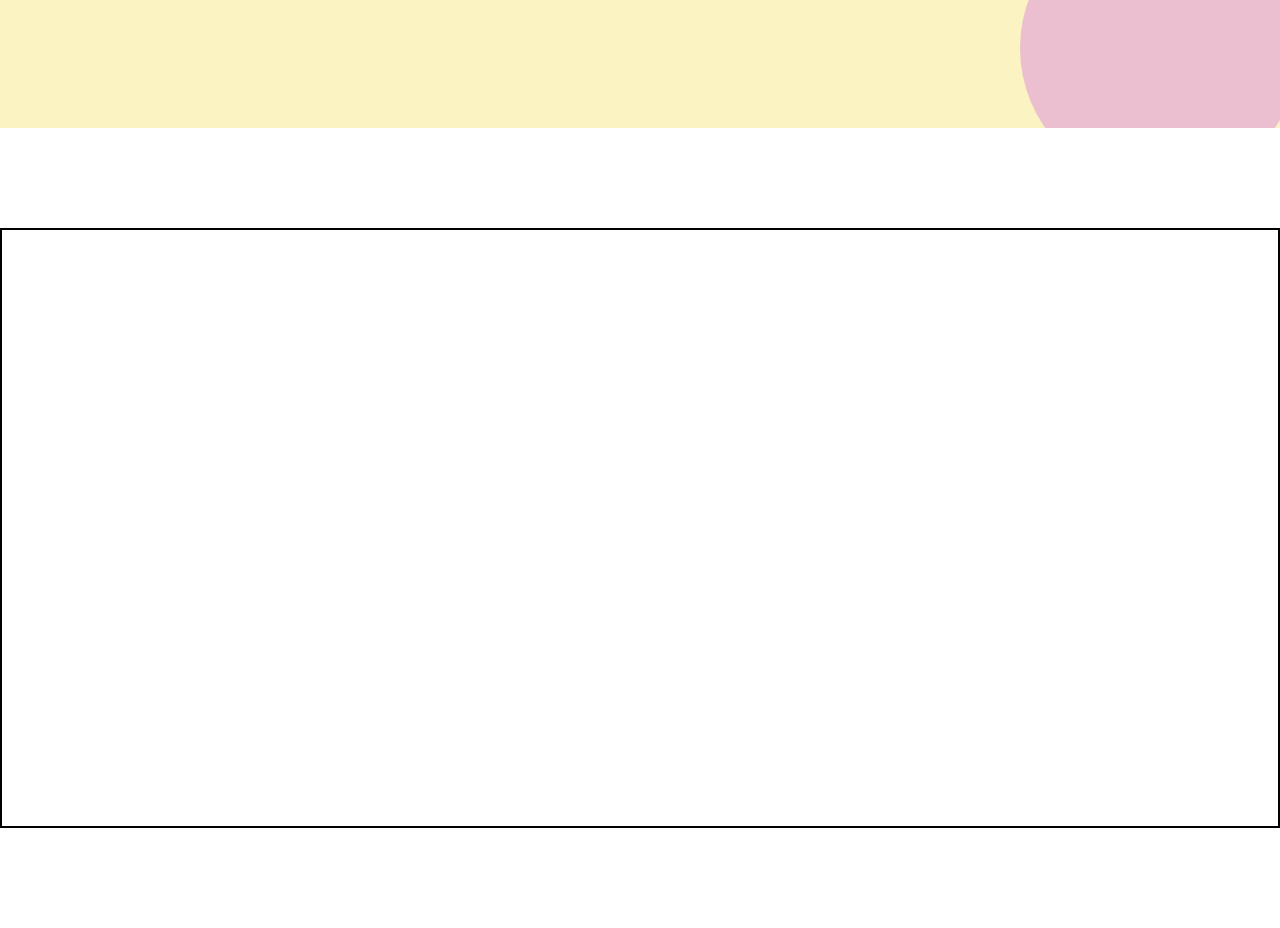
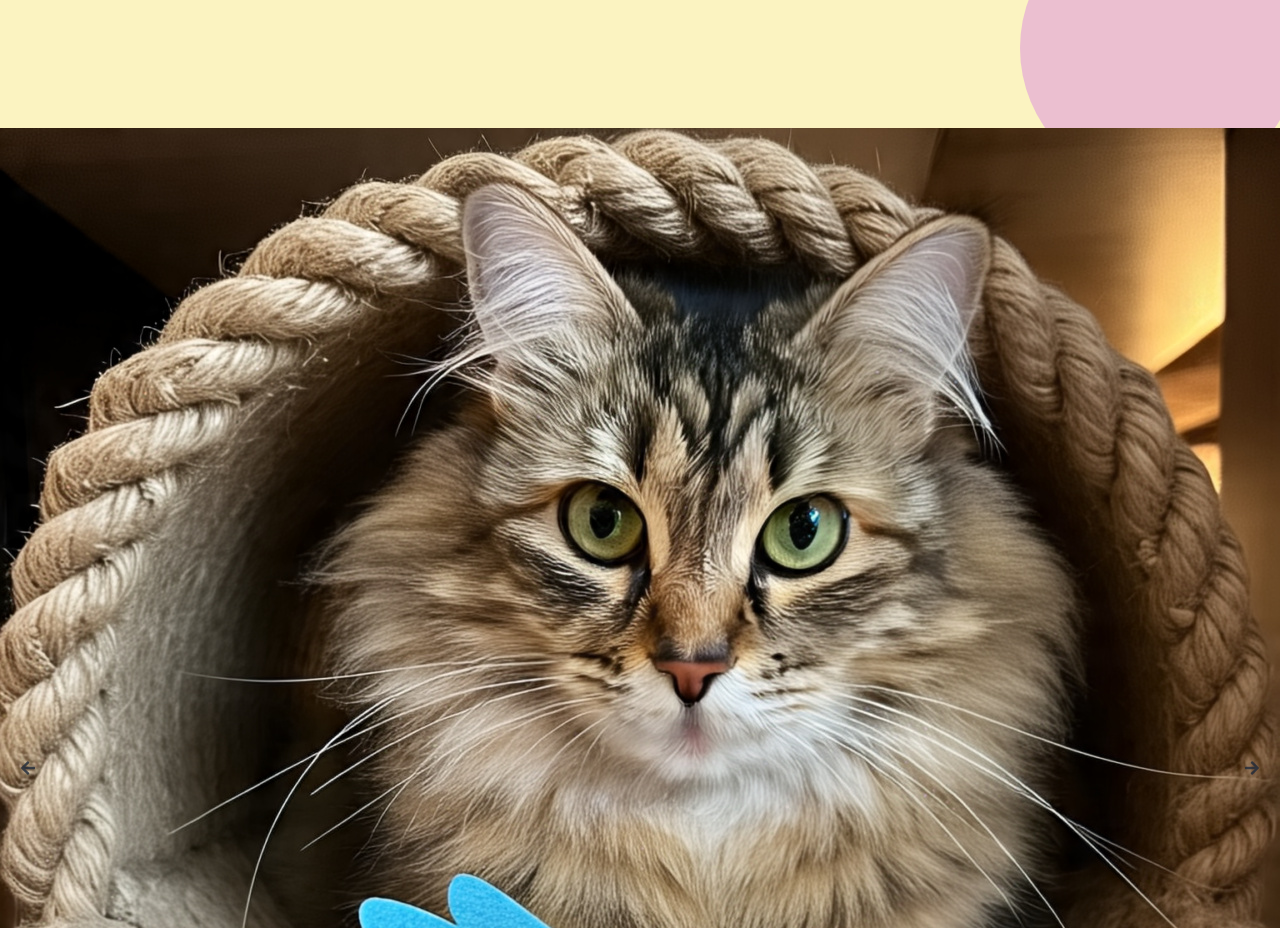
Before and after one commit to michaeluy001/pet-supplies, a React (Vite) app: page / in a window 1280 px wide. Shown: the part 5600-6528 px from the top of the page. Built offline with nearby package versions, Linux system fonts and the light colour scheme.

Commit message:
new component added - slider

```diff
--- a/src/App.jsx
+++ b/src/App.jsx
@@ -3,7 +3,7 @@ import { Header } from './Components/Header'
 import { HeroBanner } from './Components/HeroBanner'
 import { Features } from './Components/Features'
 import { Mission } from './Components/Mission'
-import { Gallery } from './Components/Gallery'
+import { Slider } from './Components/Slider'
 
 function App() {
 
@@ -15,7 +15,7 @@ function App() {
           <HeroBanner />
           <Features />
           <Mission />
-          <Gallery />
+          <Slider />
         </div>
       </div>
     </>
--- a/src/Components/Gallery.jsx
+++ /dev/null
@@ -1,11 +0,0 @@
-export const Gallery = () => {
-  return (
-    <>
-      <div className="overflow">
-        <div className="h-screen w-full content-center ">
-          <div className="h-3/4 border-2 "></div>
-        </div>
-      </div>
-    </>
-  );
-};
--- /dev/null
+++ b/src/Components/Slider.jsx
@@ -0,0 +1,65 @@
+import { useState } from "react";
+import { useSliderImages } from "./useSliderImages";
+import { FaArrowRight } from "react-icons/fa";
+import { FaArrowLeft } from "react-icons/fa";
+import { FaRegCircle } from "react-icons/fa";
+import { FaRegDotCircle } from "react-icons/fa";
+
+export const Slider = () => {
+  const imageUrls = useSliderImages();
+  const [imageIndex, setImageIndex] = useState(0);
+
+  const nextSlide = () => {
+    setImageIndex((prev) => {
+      if (prev === imageUrls.length - 1) return 0;
+      return prev + 1;
+    });
+  };
+
+  const prevSlide = () => {
+    setImageIndex((prev) => {
+      if (prev === 0) return imageUrls.length - 1;
+      return prev - 1;
+    });
+  };
+
+  return (
+    <>
+      <div className="h-screen w-full content-center ">
+        <div className=" ">
+          <div className="relative h-3/4 size-full flex overflow-hidden">
+            {imageUrls.map((url) => (
+              <img
+                key={url}
+                src={url}
+                className={` block size-full object-cover shrink-0 grow-0 transition-transform duration-300`}
+                style={{ translate: `${-100 * imageIndex}%` }}
+              />
+            ))}
+            <div className="absolute top-0 size-full h-full  flex justify-between text-gray-800/80">
+              <button
+                onClick={prevSlide}
+                className="h-full px-5 active:bg-gray-800/30"
+              >
+                <FaArrowLeft />
+              </button>
+              <button
+                onClick={nextSlide}
+                className="h-full px-5 active:bg-gray-800/30"
+              >
+                <FaArrowRight />
+              </button>
+            </div>
+            <div className="absolute h-10 w-1/2 bottom-0 left-1/2 -translate-1/2 text-gray-800 flex justify-evenly">
+              {imageUrls.map((_, index) => (
+                <button onClick={() => setImageIndex(index)}>
+                  {index === imageIndex ? <FaRegDotCircle /> : <FaRegCircle />}
+                </button>
+              ))}
+            </div>
+          </div>
+        </div>
+      </div>
+    </>
+  );
+};
--- /dev/null
+++ b/src/Components/useSliderImages.js
@@ -0,0 +1,9 @@
+import pet1 from '/src/assets/Cat with chick.jpg';
+import pet2 from '/src/assets/Cat Playing.jpg';
+import pet3 from '/src/assets/Puppy Groom.jpg';
+import { useState, useEffect } from 'react';
+
+
+export const useSliderImages = () => {
+ return  [pet1, pet2, pet3]
+}
```
Also changed, not shown: src/assets/Cat with chick.jpg (added), src/assets/toys.jpg (added).
